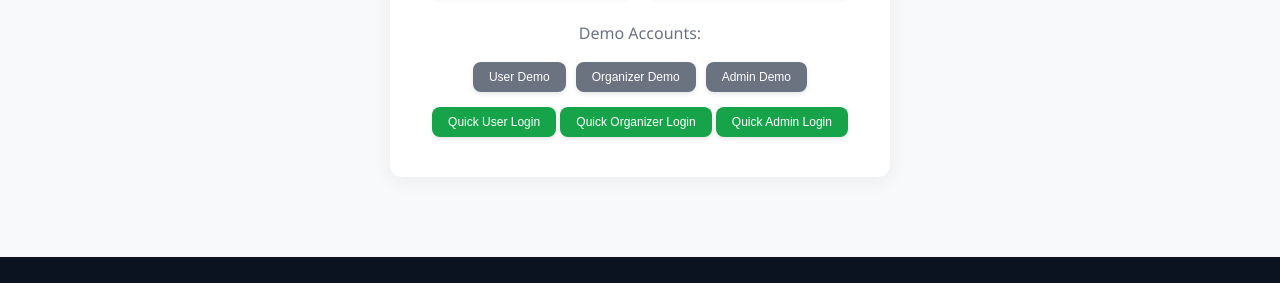
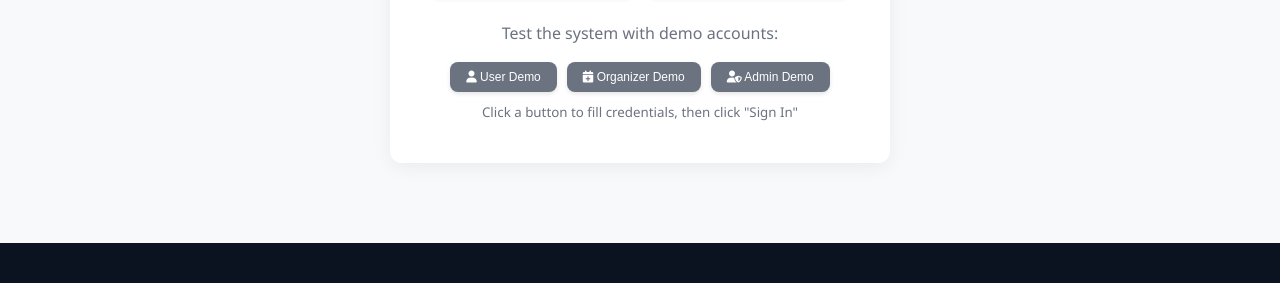
Before and after one commit to samikhan-1800/Projects, a plain HTML site: page SQEProject/pages/login.html in a window 1280 px wide. Shown: the part 743-1026 px from the top of the page. Drawn offline with Linux system fonts and the light colour scheme.

Commit message:
Add user check script and update demo login UI
Introduced backend/check-users.js to list users from the database for admin/testing purposes. Improved the login page demo section with icons, clarified instructions, updated demo credentials to match real accounts, and removed the direct login bypass for better security and clarity.

```diff
--- a/SQEProject/pages/login.html
+++ b/SQEProject/pages/login.html
@@ -85,17 +85,21 @@
                 </div>
 
                 <div class="text-center mt-4">
-                    <p class="text-muted">Demo Accounts:</p>
+                    <p class="text-muted">Test the system with demo accounts:</p>
                     <div style="display: flex; gap: 10px; justify-content: center; flex-wrap: wrap;">
-                        <button class="btn btn-small btn-secondary" onclick="fillDemoLogin('user')">User Demo</button>
-                        <button class="btn btn-small btn-secondary" onclick="fillDemoLogin('organizer')">Organizer Demo</button>
-                        <button class="btn btn-small btn-secondary" onclick="fillDemoLogin('admin')">Admin Demo</button>
+                        <button class="btn btn-small btn-secondary" onclick="fillDemoLogin('user')">
+                            <i class="fas fa-user"></i> User Demo
+                        </button>
+                        <button class="btn btn-small btn-secondary" onclick="fillDemoLogin('organizer')">
+                            <i class="fas fa-calendar-plus"></i> Organizer Demo
+                        </button>
+                        <button class="btn btn-small btn-secondary" onclick="fillDemoLogin('admin')">
+                            <i class="fas fa-user-shield"></i> Admin Demo
+                        </button>
                     </div>
-                    <div style="margin-top: 15px;">
-                        <button class="btn btn-small btn-success" onclick="directLogin('user')">Quick User Login</button>
-                        <button class="btn btn-small btn-success" onclick="directLogin('organizer')">Quick Organizer Login</button>
-                        <button class="btn btn-small btn-success" onclick="directLogin('admin')">Quick Admin Login</button>
-                    </div>
+                    <small class="text-muted" style="display: block; margin-top: 10px;">
+                        Click a button to fill credentials, then click "Sign In"
+                    </small>
                 </div>
             </div>
         </div>
@@ -170,82 +174,35 @@
 
     <script src="../js/main.js"></script>
     <script>
-        // Demo login functionality
+        // Demo login functionality - fills form with real account credentials
         function fillDemoLogin(type) {
             const emailInput = document.getElementById('email');
             const passwordInput = document.getElementById('password');
 
+            // These are real accounts in the database
             switch(type) {
                 case 'user':
-                    emailInput.value = 'john@example.com';
-                    passwordInput.value = 'demo123';
+                    emailInput.value = 'john.doe@example.com';
+                    passwordInput.value = 'Password123!';
                     break;
                 case 'organizer':
-                    emailInput.value = 'jane@example.com';
-                    passwordInput.value = 'demo123';
+                    emailInput.value = 'jane.smith@example.com';
+                    passwordInput.value = 'Password123!';
                     break;
                 case 'admin':
                     emailInput.value = 'admin@eventhub.com';
-                    passwordInput.value = 'admin123';
+                    passwordInput.value = 'Admin@123';
                     break;
             }
 
             // Clear any existing errors
             document.querySelectorAll('.form-error').forEach(error => error.textContent = '');
             document.querySelectorAll('.form-control').forEach(input => input.classList.remove('error'));
-        }
 
-        // Direct login bypass for testing
-        function directLogin(type) {
-            const users = {
-                'user': {
-                    userId: 1,
-                    email: 'john@example.com',
-                    firstName: 'John',
-                    lastName: 'Doe',
-                    userType: 'User'
-                },
-                'organizer': {
-                    userId: 2,
-                    email: 'jane@example.com',
-                    firstName: 'Jane',
-                    lastName: 'Smith',
-                    userType: 'Organizer'
-                },
-                'admin': {
-                    userId: 3,
-                    email: 'admin@eventhub.com',
-                    firstName: 'Admin',
-                    lastName: 'User',
-                    userType: 'Admin'
-                }
-            };
-
-            const user = users[type];
-            if (user) {
-                // Store authentication data
-                const token = 'demo-token-' + Date.now();
-                localStorage.setItem('authToken', token);
-                localStorage.setItem('userType', user.userType);
-                localStorage.setItem('userId', user.userId);
-                localStorage.setItem('currentUser', JSON.stringify(user));
-
-                // Show success message
-                if (window.showAlert) {
-                    window.showAlert('Quick login successful! Redirecting...', 'success');
-                } else {
-                    console.log('Login successful! Redirecting...');
-                }
-
-                // Redirect to appropriate dashboard
-                setTimeout(() => {
-                    const redirectUrl = user.userType === 'Admin' ?
-                        'admin-dashboard.html' :
-                        user.userType === 'Organizer' ?
-                        'organizer-dashboard.html' :
-                        'user-dashboard.html';
-                    window.location.href = redirectUrl;
-                }, 1000);
+            // Auto-focus the sign in button
+            const signInBtn = document.querySelector('button[type="submit"]');
+            if (signInBtn) {
+                signInBtn.focus();
             }
         }
 
```
Also changed, not shown: SQEProject/backend/check-users.js (added, +36 -0 lines).
